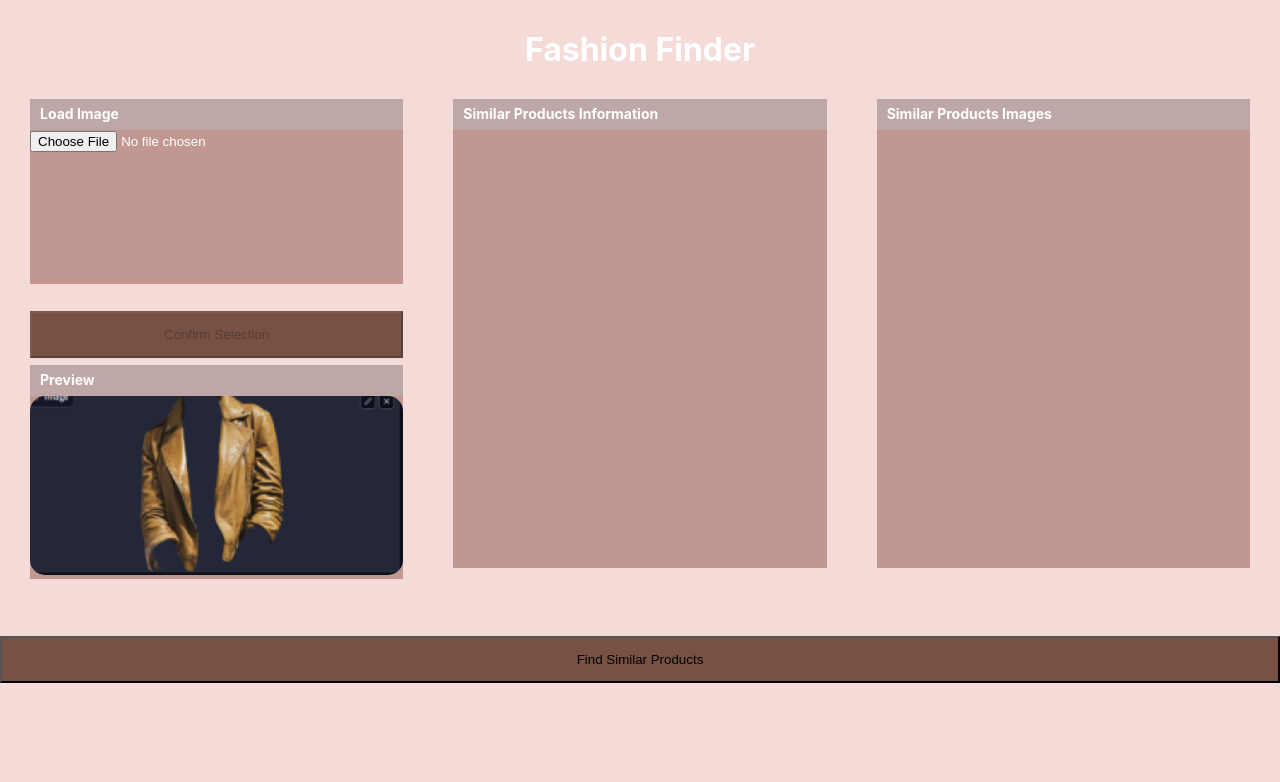
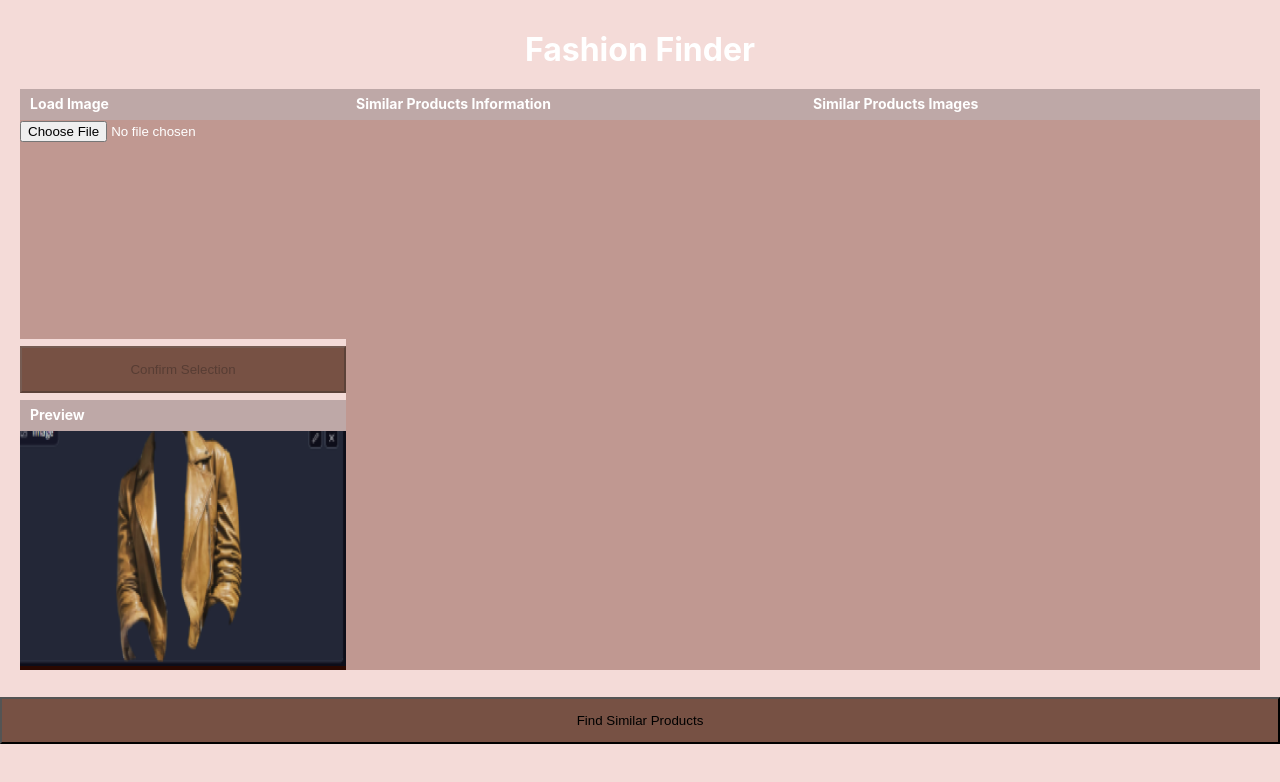
Before and after one commit to Rouhis/FashionFinder, a React (Create React App) app in the folder my-app/: page / in a window 1280 px wide. Shown: the top 782 px of the page. Built offline with nearby package versions, Linux system fonts and the light colour scheme.

Commit message:
more changes

```diff
--- a/my-app/src/App.css
+++ b/my-app/src/App.css
@@ -1,7 +1,5 @@
-/* Mobile First Styles */
 .App {
   background-color: #f4dbd8; /* Light Peach */
-  display: flex;
   flex-direction: column;
   color: #fff;
   min-height: 100vh;
@@ -15,39 +13,41 @@
 
 .Boxes {
   display: flex;
-  flex-wrap: wrap;
   align-items: center;
-  justify-content: center;
+  flex-direction: row;
+  justify-content: space-evenly;
   color: #fff;
   padding: 20px;
 }
 
-.Left,
-.Middle,
+.Left {
+  display: flex;
+  align-items: flex-start;
+  flex-direction: column;
+  height: 581px;
+}
+
+.Middle {
+  display: flex;
+  align-items: flex-start;
+  flex-direction: column;
+  height: 581px;
+}
+
 .Right {
   display: flex;
   align-items: flex-start;
   flex-direction: column;
-  width: 100%;
-  max-width: 100%;
-  height: 500px;
-  margin: 10px;
+  height: 581px;
+
 }
 
-.InfoBox,
-.PreviewBox,
-.LoadImageBox {
-  width: 100%;
+.InfoBox {
+  width: 457px;
+  height: 581px;
   background-color: #c09891; /* Dark Salmon */
-  margin-bottom: 20px;
-}
-
-.PreviewBox,
-.LoadImageBox {
-  width: 100%;
-  height: 45%;
-  background-color: #c09891; /* Dark Salmon */
-  margin-bottom: 20px;
+  overflow-x: hidden;
+  overflow-y: auto;
 }
 
 .ConfirmButton {
@@ -56,20 +56,21 @@
   background-color: #775144; /* Sienna */
 }
 
-.InfoText,
-.InfoBox {
+.PreviewBox {
+ /* width: 487px;
+  height: 251px;
+*/  background-color: #2a0800; /* Very Dark Brown */
+}
+
+.InfoText {
   font-size: 14px;
   line-height: 16px;
   font-weight: 700;
- /* padding: 30px 21px 43px 26px; */
-  width: 100%;
-  height: 469px;
+  padding: 30px 21px 43px 26px;
+  width: 410px;
+  height: 477px;
   margin: 0;
 }
-
-
-
-
 
 .HeaderBox {
   width: 100%;
@@ -79,44 +80,54 @@
 
 .BoxTitle {
   margin: 0;
+  width: 269px;
+  height: 20px;
   font-size: 14px;
   font-style: normal;
   font-weight: 700;
   line-height: 16px;
-  padding: 7px 10px 4px;
+  flex-shrink: 0;
+  padding: 7px 0 4px 10px;
 }
 
+
 .ConfirmButtonBox {
-  width: 100%;
-  padding: 7px 0;
+width: 100%;
+padding-top: 7px;
+padding-bottom: 7px;
+
 }
 
-.LoadImageBox img,
-.PreviewBox img,
+.LoadImageBox {
+/*  width: 457px;
+  height: 263px;
+  */
+  height: 270px;
+  width: 100%;
+  background-color: #c09891; /* Dark Salmon */
+}
+
+.LoadImageBox img {
+  width: 100%;
+  height: 235px;
+}
+
+.PreviewBox img {
+  width: 100%;
+  height: 235px;
+}
+
+.Card {
+  padding: 10px;
+}
+
 .Card img {
-  width: 100%;
-  height: auto;
+  width: 152px;
+  height: 205px;
   border-radius: 15px;
 }
 
-/* Tablet and larger */
-@media (min-width: 600px) {
-  .Boxes {
-    justify-content: space-between;
-  }
-
-  .Left,
-  .Middle,
-  .Right {
-    width: calc(33.3333% - 20px);
-  }
+.CardInfo {
+  flex-direction: column;
+  justify-content: space-evenly;
 }
-
-/* Desktop and larger */
-@media (min-width: 1024px) {
-  .Left,
-  .Middle,
-  .Right {
-    width: calc(33.3333% - 40px);
-  }
-}
```
